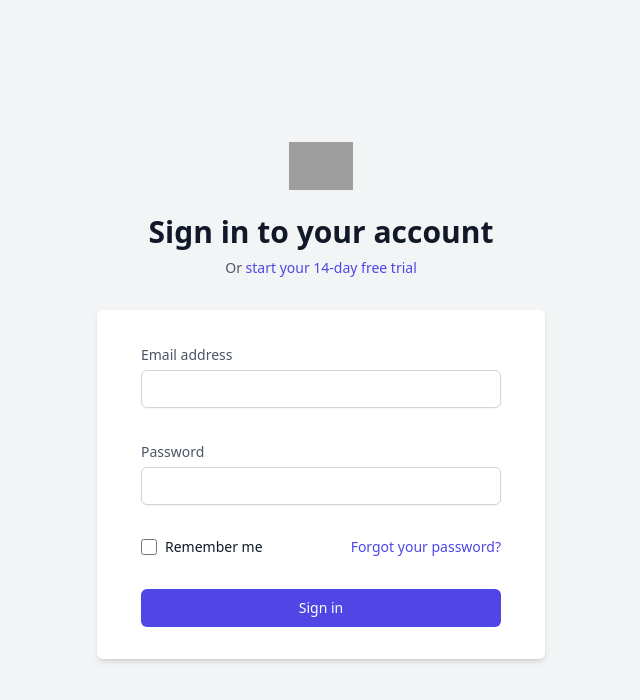
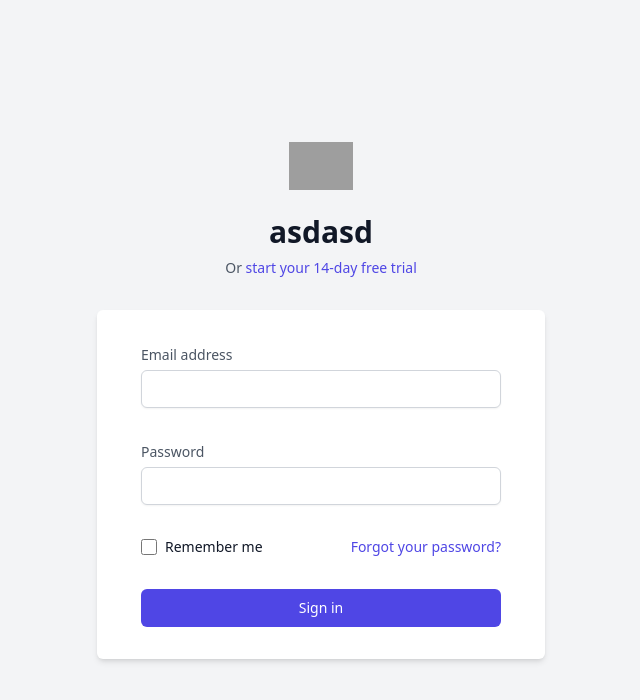
Before and after one commit to ITEC-Group-DPT/PM-authenticate-seminar, a React (Create React App) app: page /signin in a window 1280 px wide. Shown: the top 700 px of the page, without its empty margins (319-959 px from the left). Built offline with nearby package versions, Linux system fonts and the light colour scheme; grey boxes are pictures that could not be loaded; the HTML template or start-up script is replaced by a standard one.

Commit message:
test sign in

```diff
--- a/src/pages/signin/index.jsx
+++ b/src/pages/signin/index.jsx
@@ -72,7 +72,7 @@ const SignIn = ({ onTestSubmit }) => {
             alt="Workflow"
           />
           <h2 className="mt-6 text-center text-3xl font-extrabold text-gray-900">
-            Sign in to your account
+            asdasd
           </h2>
           <p className="mt-2 text-center text-sm text-gray-600">
             Or{' '}
```
